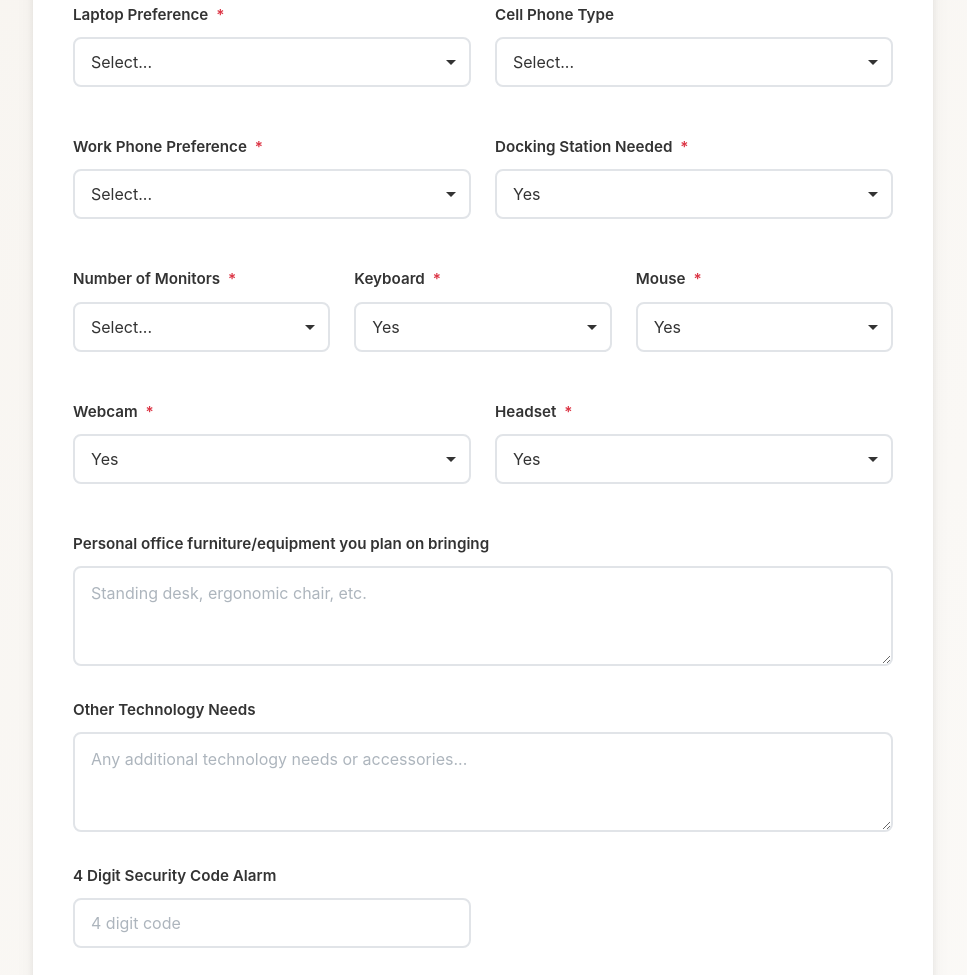
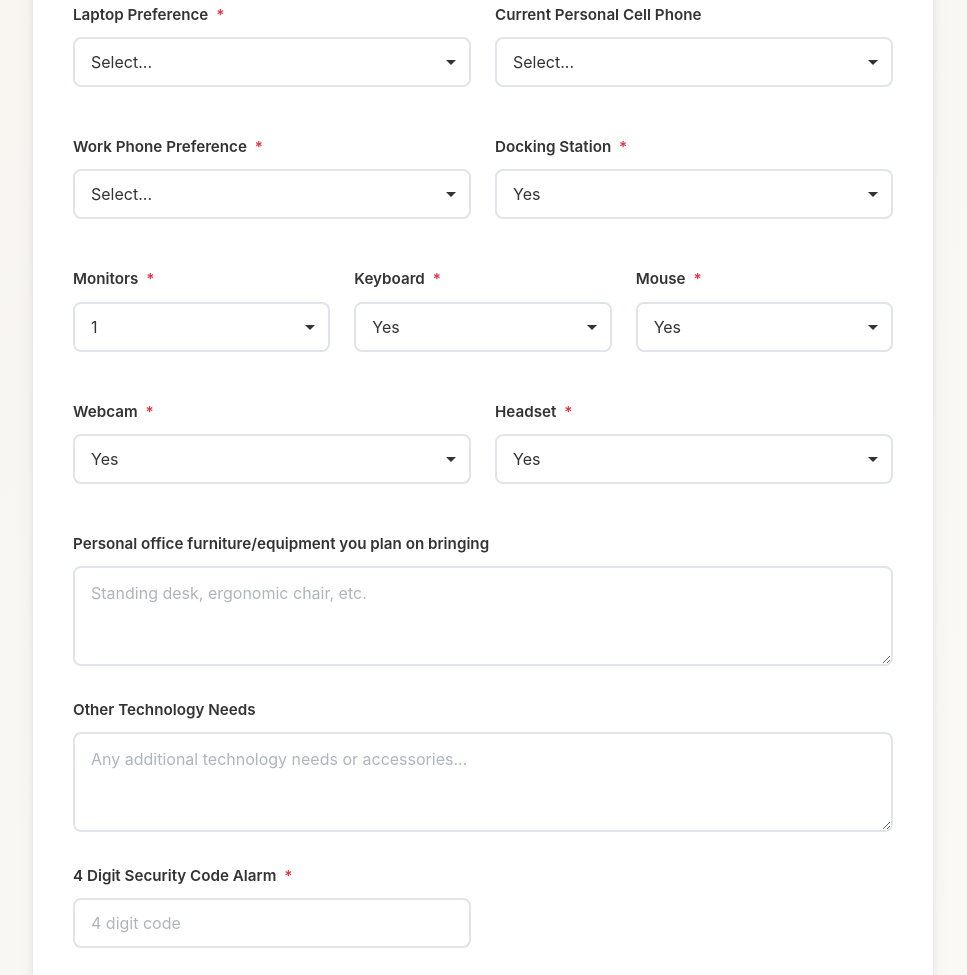
Before and after one commit to cartercjb/employee-onboarding, a plain HTML site: page index.html in a window 1280 px wide. Shown: the part 2013-2988 px from the top of the page, without its empty margins (157-1124 px from the left). Drawn offline with Linux system fonts and the light colour scheme.

Commit message:
Add files via upload

```diff
--- a/index.html
+++ b/index.html
@@ -887,7 +887,7 @@
                         </select>
                     </div>
                     <div class="form-group">
-                        <label>Cell Phone Type</label>
+                        <label>Current Personal Cell Phone</label>
                         <select name="personalCellType">
                             <option value="">Select...</option>
                             <option value="iPhone">iPhone</option>
@@ -906,7 +906,7 @@
                         </select>
                     </div>
                     <div class="form-group">
-                        <label>Docking Station Needed <span class="required-indicator">*</span></label>
+                        <label>Docking Station <span class="required-indicator">*</span></label>
                         <select name="dockingStation" required>
                             <option value="Yes" selected>Yes</option>
                             <option value="No">No</option>
@@ -917,11 +917,10 @@
 
                 <div class="form-row three-col">
                     <div class="form-group">
-                        <label>Number of Monitors <span class="required-indicator">*</span></label>
+                        <label>Monitors <span class="required-indicator">*</span></label>
                         <select name="monitors" required>
-                            <option value="">Select...</option>
+                            <option value="1" selected>1</option>
                             <option value="0">0</option>
-                            <option value="1">1</option>
                             <option value="2">2</option>
                         </select>
                     </div>
@@ -974,8 +973,8 @@
 
                 <div class="form-row two-col">
                     <div class="form-group">
-                        <label>4 Digit Security Code Alarm</label>
-                        <input type="text" name="alarmCode" placeholder="4 digit code" maxlength="4">
+                        <label>4 Digit Security Code Alarm <span class="required-indicator">*</span></label>
+                        <input type="text" name="alarmCode" placeholder="4 digit code" maxlength="4" required>
                     </div>
                 </div>
             </div>
@@ -1225,8 +1224,8 @@
                 </div>
 
                 <div class="form-group">
-                    <label>Ohio State or Michigan? <span class="optional">(Important cultural question)</span></label>
-                    <select name="osuMichigan">
+                    <label>Ohio State or Michigan? <span class="required-indicator">*</span></label>
+                    <select name="osuMichigan" required>
                         <option value="">Select...</option>
                         <option value="OSU">OSU</option>
                         <option value="UM">UM</option>
```
